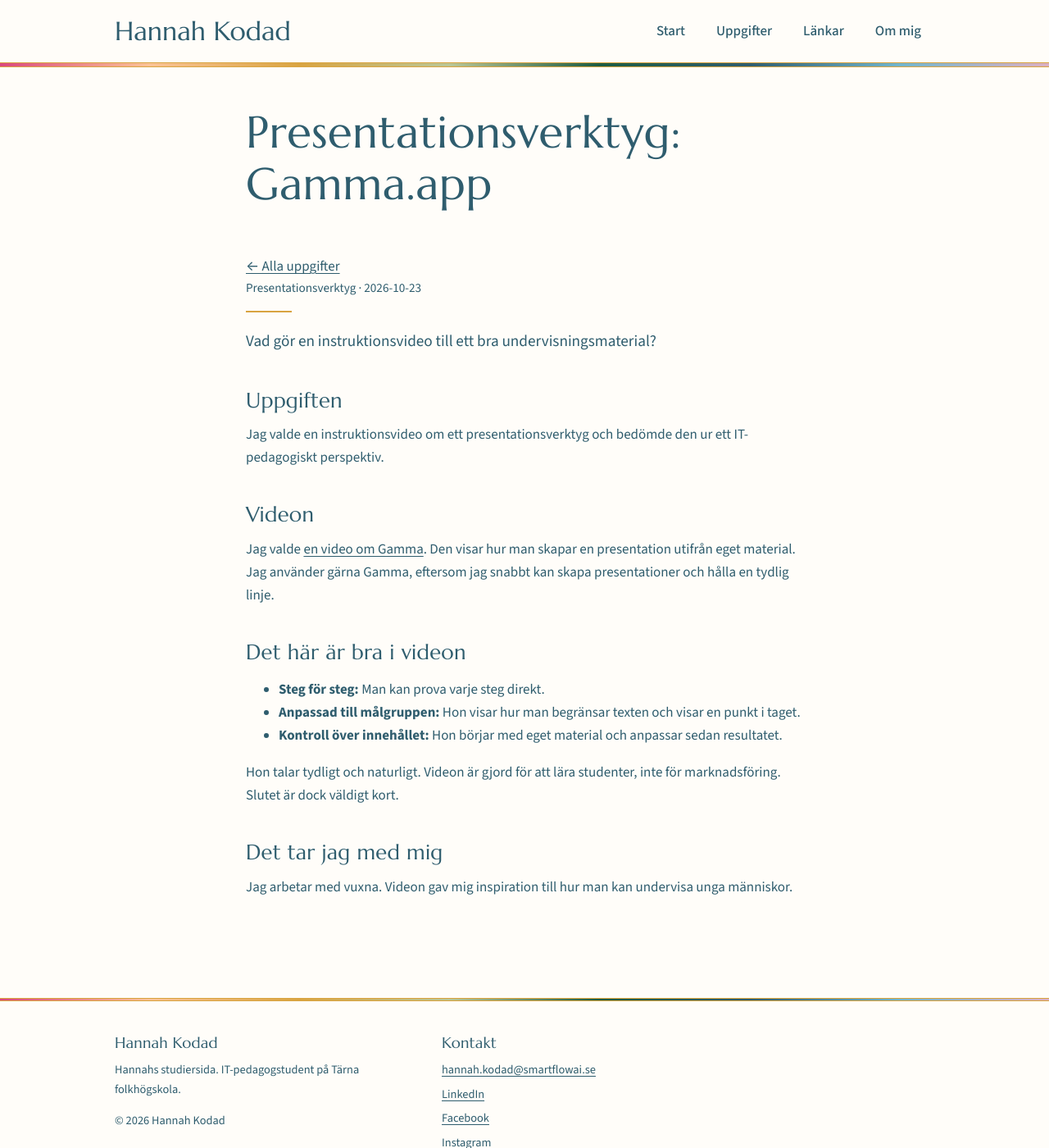
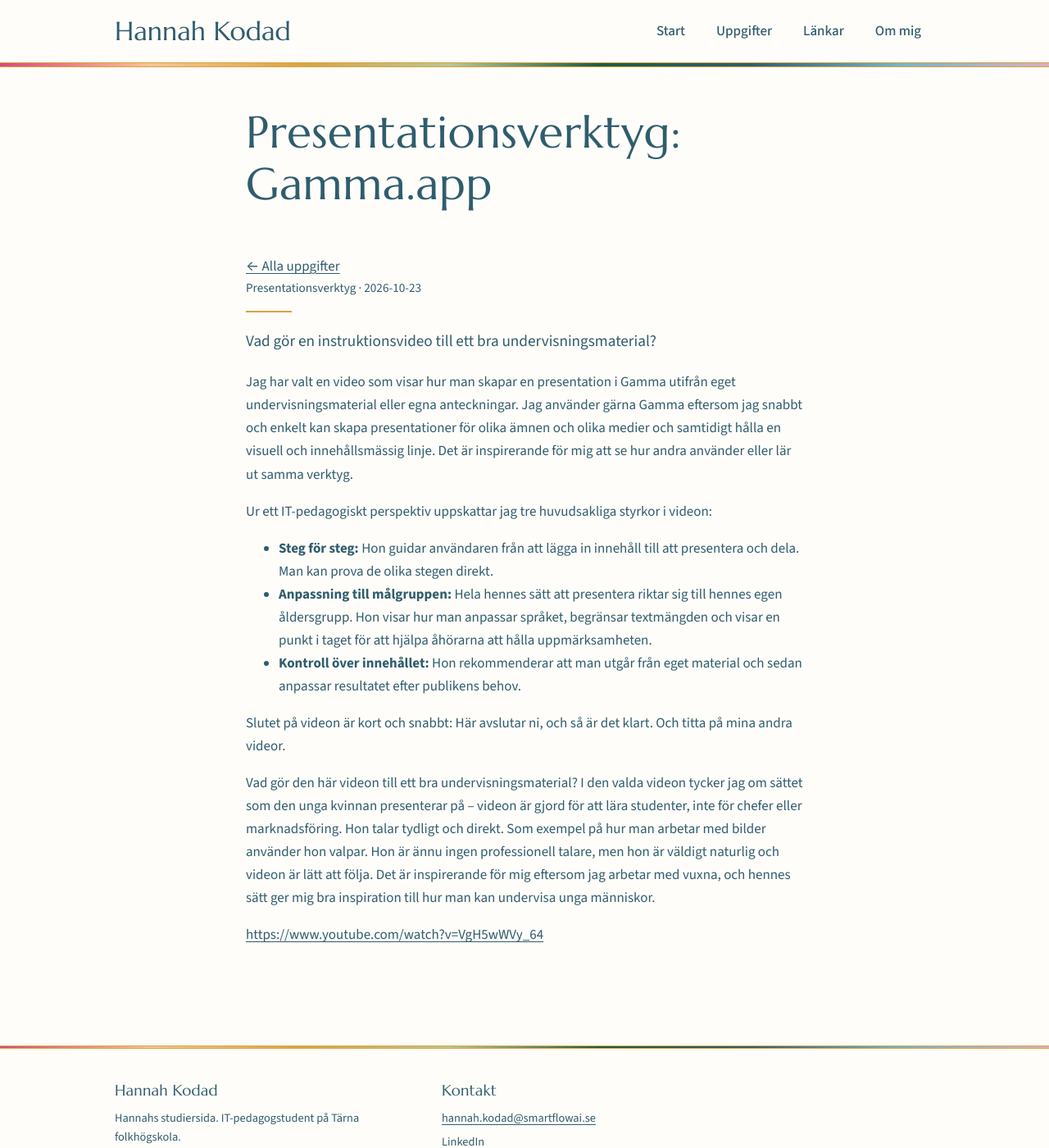
Before and after one commit to HannahKodad/it-pedagogy, a Jekyll site: the page built from _posts/2026-10-23-gamma-tutorial.md, in a window 1280 px wide and 1400 px high. Shown: the whole window at 82% size. Built offline with Jekyll 4.4.1, drawn with Linux system fonts in a browser that asks for light colours.

Commit message:
Use Hannah's own text for the Gamma.app task
Co-Authored-By: Claude Opus 5.5 <noreply@anthropic.com>
Claude-Session: https://claude.ai/code/session_01US4uC96mcg9pnYNxCsLiKE

```diff
--- a/_posts/2026-10-23-gamma-tutorial.md
+++ b/_posts/2026-10-23-gamma-tutorial.md
@@ -9,22 +9,16 @@ namn: "Gamma.app"
 ingress: "Vad gör en instruktionsvideo till ett bra undervisningsmaterial?"
 ---
 
-## Uppgiften
+Jag har valt en video som visar hur man skapar en presentation i Gamma utifrån eget undervisningsmaterial eller egna anteckningar. Jag använder gärna Gamma eftersom jag snabbt och enkelt kan skapa presentationer för olika ämnen och olika medier och samtidigt hålla en visuell och innehållsmässig linje. Det är inspirerande för mig att se hur andra använder eller lär ut samma verktyg.
 
-Jag valde en instruktionsvideo om ett presentationsverktyg och bedömde den ur ett IT-pedagogiskt perspektiv.
+Ur ett IT-pedagogiskt perspektiv uppskattar jag tre huvudsakliga styrkor i videon:
 
-## Videon
+- **Steg för steg:** Hon guidar användaren från att lägga in innehåll till att presentera och dela. Man kan prova de olika stegen direkt.
+- **Anpassning till målgruppen:** Hela hennes sätt att presentera riktar sig till hennes egen åldersgrupp. Hon visar hur man anpassar språket, begränsar textmängden och visar en punkt i taget för att hjälpa åhörarna att hålla uppmärksamheten.
+- **Kontroll över innehållet:** Hon rekommenderar att man utgår från eget material och sedan anpassar resultatet efter publikens behov.
 
-Jag valde [en video om Gamma](https://www.youtube.com/watch?v=VgH5wWVy_64). Den visar hur man skapar en presentation utifrån eget material. Jag använder gärna Gamma, eftersom jag snabbt kan skapa presentationer och hålla en tydlig linje.
+Slutet på videon är kort och snabbt: Här avslutar ni, och så är det klart. Och titta på mina andra videor.
 
-## Det här är bra i videon
+Vad gör den här videon till ett bra undervisningsmaterial? I den valda videon tycker jag om sättet som den unga kvinnan presenterar på – videon är gjord för att lära studenter, inte för chefer eller marknadsföring. Hon talar tydligt och direkt. Som exempel på hur man arbetar med bilder använder hon valpar. Hon är ännu ingen professionell talare, men hon är väldigt naturlig och videon är lätt att följa. Det är inspirerande för mig eftersom jag arbetar med vuxna, och hennes sätt ger mig bra inspiration till hur man kan undervisa unga människor.
 
-- **Steg för steg:** Man kan prova varje steg direkt.
-- **Anpassad till målgruppen:** Hon visar hur man begränsar texten och visar en punkt i taget.
-- **Kontroll över innehållet:** Hon börjar med eget material och anpassar sedan resultatet.
-
-Hon talar tydligt och naturligt. Videon är gjord för att lära studenter, inte för marknadsföring. Slutet är dock väldigt kort.
-
-## Det tar jag med mig
-
-Jag arbetar med vuxna. Videon gav mig inspiration till hur man kan undervisa unga människor.
+<https://www.youtube.com/watch?v=VgH5wWVy_64>
```
